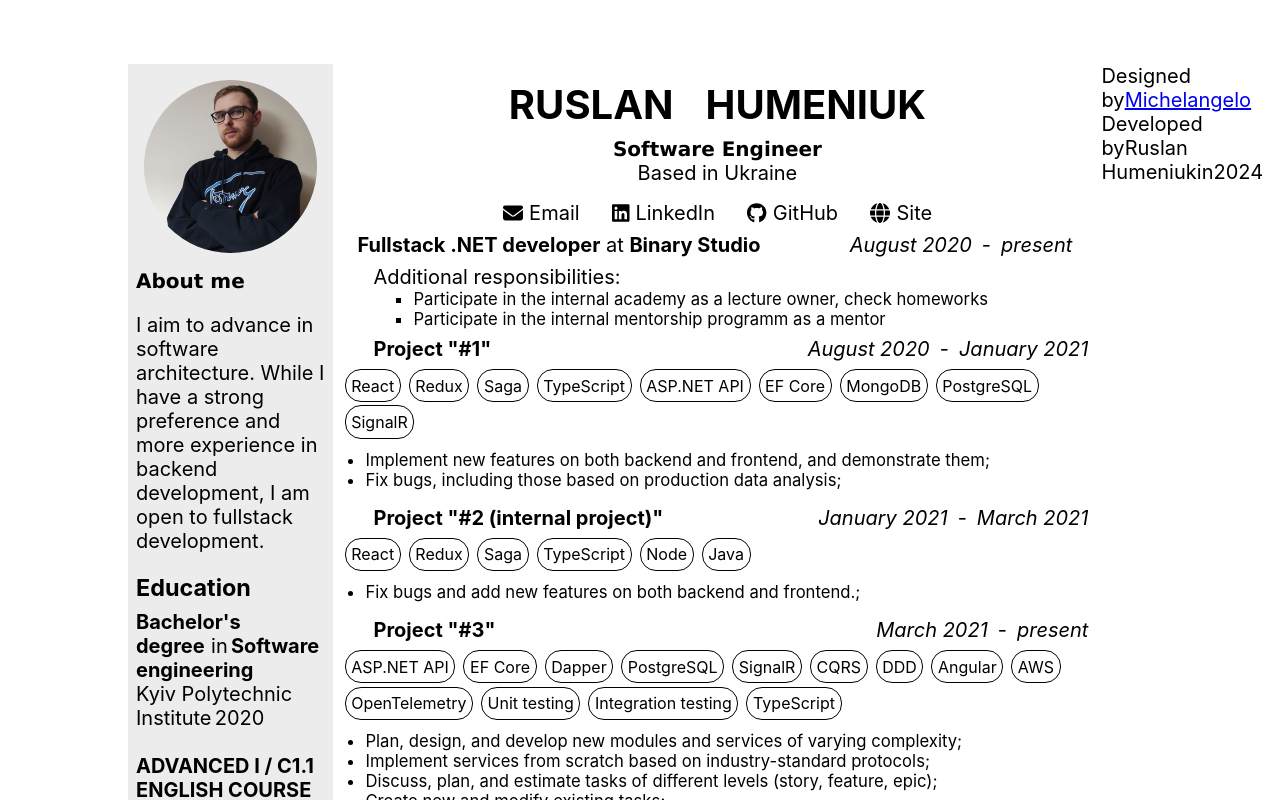
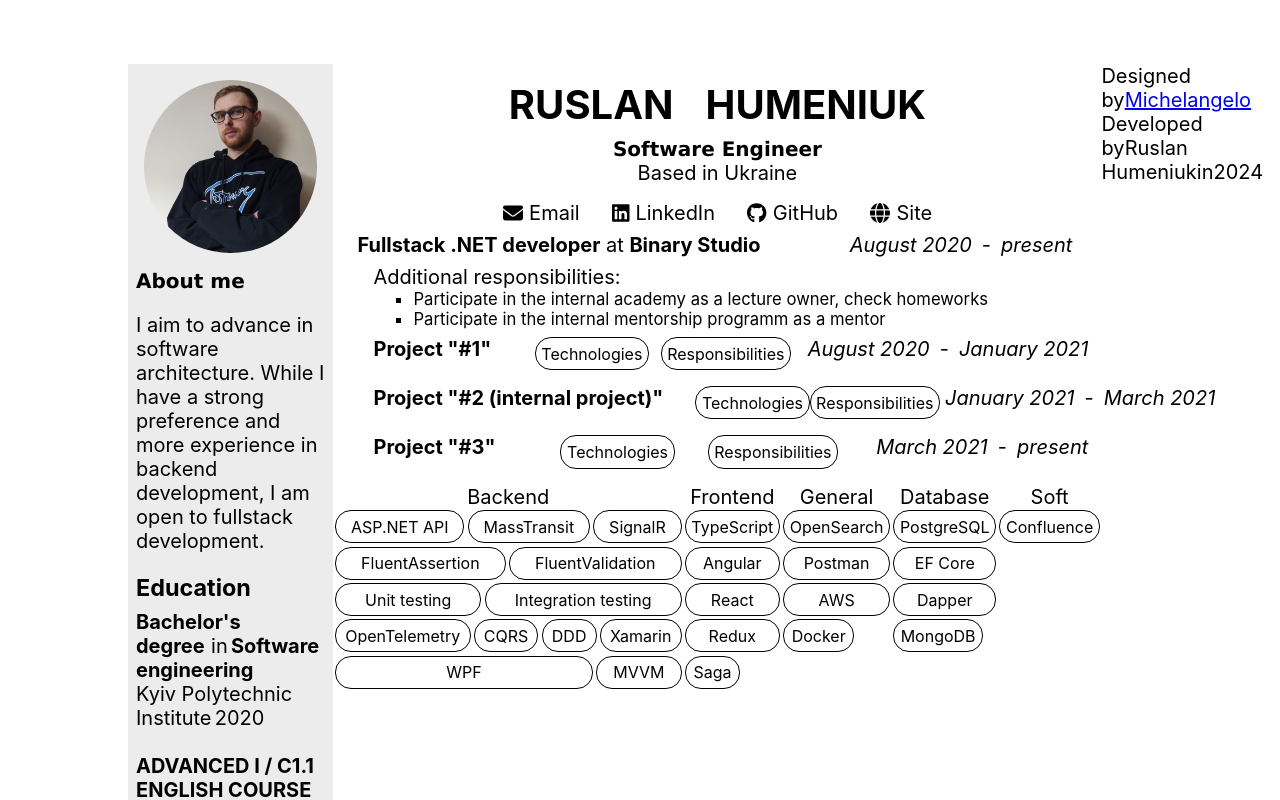
Before and after one commit to rusgumeniuk/portfolio, a React (Create React App) app: page / in a window 1280 px wide. Shown: the top 800 px of the page. Built offline with nearby package versions, Linux system fonts and the light colour scheme.

Commit message:
feat: make project's technologies and responsibilities collapsible

```diff
--- a/src/components/project/Project.tsx
+++ b/src/components/project/Project.tsx
@@ -1,4 +1,4 @@
-import { FC } from 'react';
+import { FC, useState } from 'react';
 import { JobProject } from '../../models/job';
 import Bubble from '../shared/bubble/Bubble';
 import Period from '../shared/period/Period';
@@ -9,12 +9,40 @@ interface ProjectProperties {
 }
 
 const Project: FC<ProjectProperties> = ({ project }) => {
+  const [isTechnologiesDisplayed, setIsTechnologiesDisplayed] = useState(false);
+  const [isResponsibilitiesDisplayed, setIsResponsibilitiesDisplayed] =
+    useState(false);
+
+  const changeTechnologiesSectionVisability = (): void => {
+    setIsTechnologiesDisplayed(!isTechnologiesDisplayed);
+  };
+
+  const changeResponsibilitiesSectionVisability = (): void => {
+    setIsResponsibilitiesDisplayed(!isResponsibilitiesDisplayed);
+  };
+
   return (
     <div className="project">
       <div className="project-head">
         <div className="project-title">
           <strong>Project "{project.title}"</strong>
         </div>
+        <button
+          className={`expander ${
+            isTechnologiesDisplayed ? 'enabled' : 'disabled'
+          }`}
+          onClick={changeTechnologiesSectionVisability}
+        >
+          <Bubble value="Technologies" />
+        </button>
+        <button
+          className={`expander ${
+            isResponsibilitiesDisplayed ? 'enabled' : 'disabled'
+          }`}
+          onClick={changeResponsibilitiesSectionVisability}
+        >
+          <Bubble value="Responsibilities" />
+        </button>
         <div className="project-period">
           <Period
             startedDate={project.startedOn}
@@ -23,6 +51,7 @@ const Project: FC<ProjectProperties> = ({ project }) => {
           />
         </div>
       </div>
+      {isTechnologiesDisplayed && (
         <ul className="project-technologies">
           {project.technologies.map((tech, i) => (
             <li className="technology" key={i}>
@@ -30,6 +59,8 @@ const Project: FC<ProjectProperties> = ({ project }) => {
             </li>
           ))}
         </ul>
+      )}
+      {isResponsibilitiesDisplayed && (
         <ul className="responsibilities">
           {project.responsibilities.map((resp, i) => (
             <li className="text" key={i}>
@@ -37,6 +68,7 @@ const Project: FC<ProjectProperties> = ({ project }) => {
             </li>
           ))}
         </ul>
+      )}
     </div>
   );
 };
```
Lines whose indentation alone changed are shown as unchanged.
